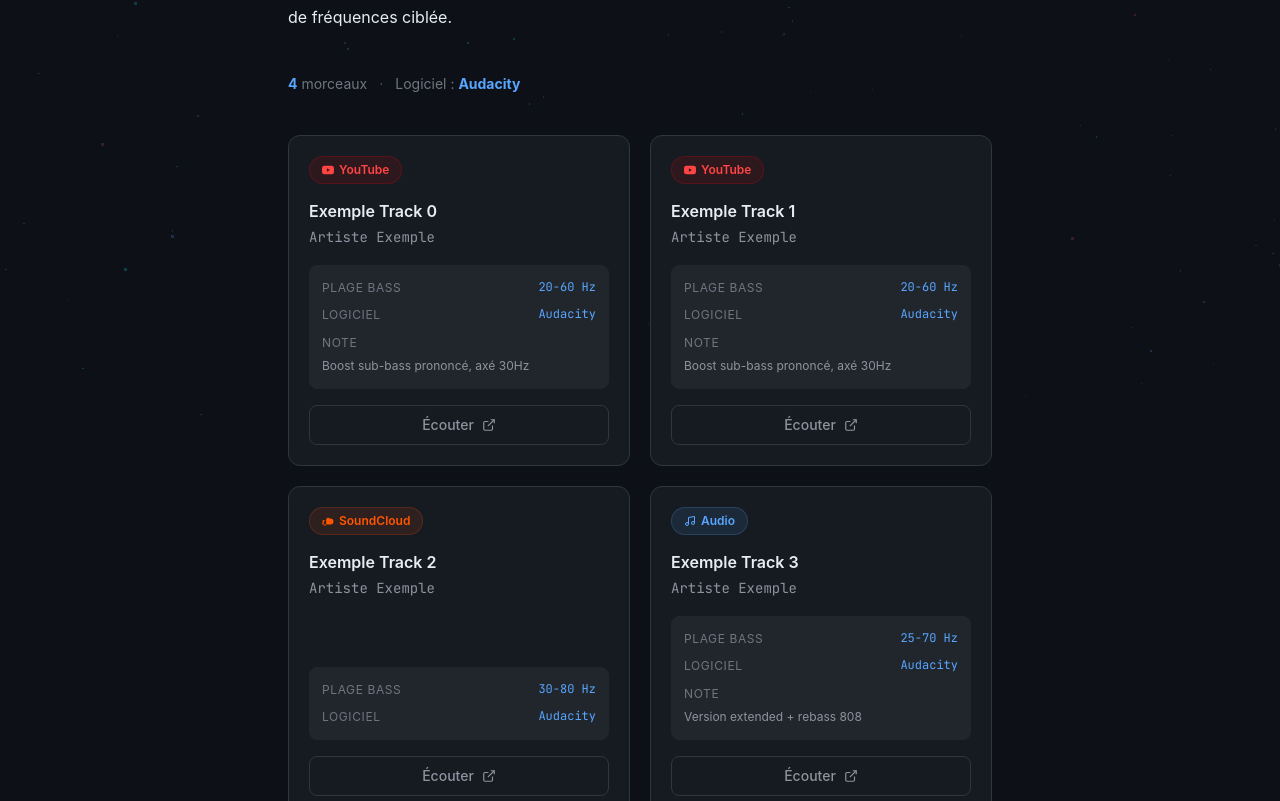
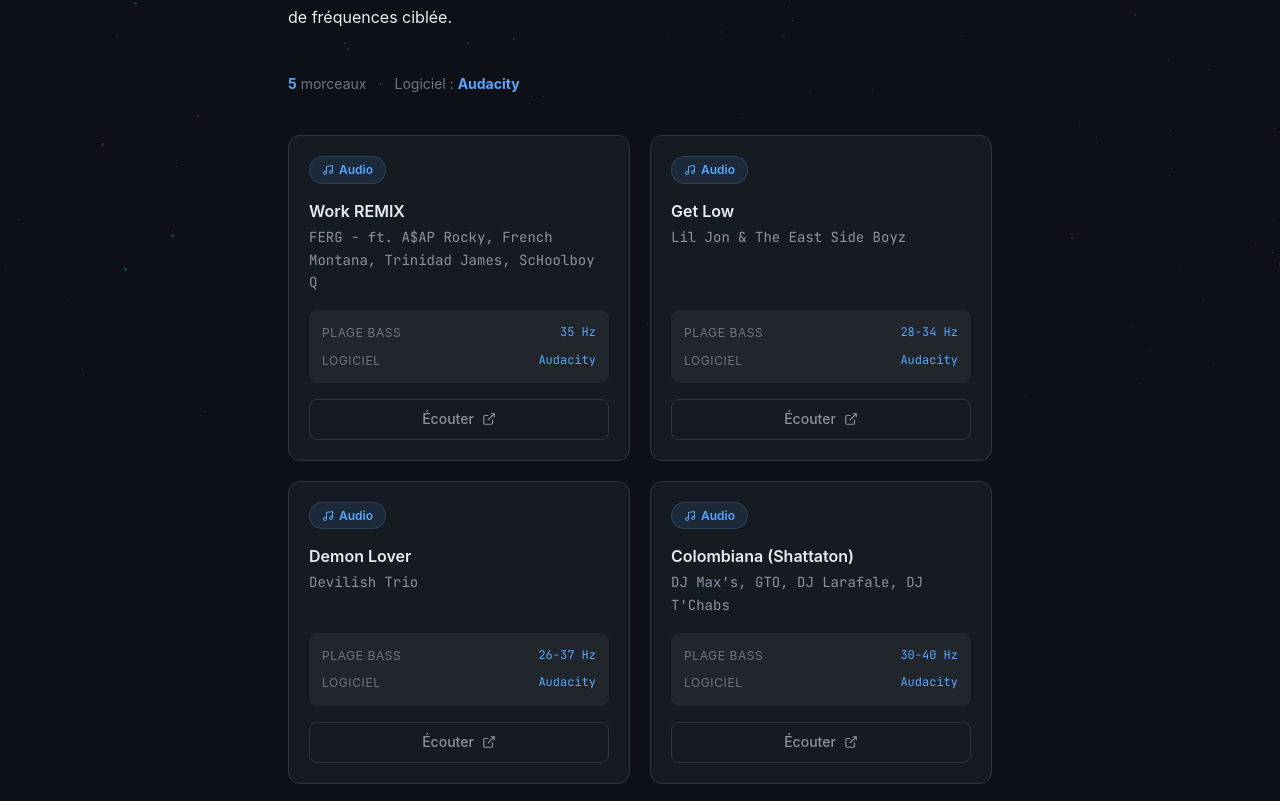
Before and after one commit to rpmn0ise/rpmn0ise.github.io, an Eleventy site: page src/pages/rebass.md in a window 1280 px wide. Shown: the part 379-1180 px from the top of the page. Built offline with nearby package versions, Linux system fonts and the light colour scheme; Eleventy itself is replaced by a stand-in of ours; files that its build step writes are made by us from their sources; what markdown-it-attrs would draw is missing.

Commit message:
feat: add rebass

```diff
--- a/src/pages/rebass.md
+++ b/src/pages/rebass.md
@@ -5,36 +5,40 @@ description: Mes productions de rebass — morceaux retravaillés pour amplifier
 permalink: /rebass/
 
 tracks:
-  - titre: "Exemple Track 0"
-    artiste: "Artiste Exemple"
-    plage: "20-60 Hz"
+  - titre: "Work REMIX"
+    artiste: "FERG - ft. A$AP Rocky, French Montana, Trinidad James, ScHoolboy Q"
+    plage: "35 Hz"
     logiciel: "Audacity"
-    lien: "https://youtube.com/..."
-    plateforme: youtube
-    note: "Boost sub-bass prononcé, axé 30Hz"
+    lien: "https://pillows.su/f/920266cd63d90d43113d70ff79ba86fe"
+    plateforme: PillowCase
 
-  - titre: "Exemple Track 1"
-    artiste: "Artiste Exemple"
-    plage: "20-60 Hz"
+  - titre: "Get Low"
+    artiste: "Lil Jon & The East Side Boyz"
+    plage: "28-34 Hz"
     logiciel: "Audacity"
-    lien: "https://youtube.com/..."
-    plateforme: youtube
-    note: "Boost sub-bass prononcé, axé 30Hz"
+    lien: "https://pillows.su/f/11398e2cf9defb43e91a7192d1d44cb6"
+    plateforme: PillowCase
 
-  - titre: "Exemple Track 2"
-    artiste: "Artiste Exemple"
-    plage: "30-80 Hz"
+  - titre: "Demon Lover"
+    artiste: "Devilish Trio"
+    plage: "26-37 Hz"
     logiciel: "Audacity"
-    lien: "https://soundcloud.com/..."
-    plateforme: soundcloud
+    lien: "https://pillows.su/f/35c405c125975487d4891b74723145d0"
+    plateforme: PillowCase
 
-  - titre: "Exemple Track 3"
-    artiste: "Artiste Exemple"
-    plage: "25-70 Hz"
+  - titre: "Colombiana (Shattaton)"
+    artiste: "DJ Max's, GTO, DJ Larafale, DJ T'Chabs"
+    plage: "30-40 Hz"
     logiciel: "Audacity"
-    lien: "https://drive.google.com/..."
-    plateforme: autre
-    note: "Version extended + rebass 808"
+    lien: "https://pillows.su/f/0f3b17bff7c12b225c14a1bee7e6bb19"
+    plateforme: PillowCase
+
+  - titre: "Colombiana (Shattaton)"
+    artiste: "DJ Max's, GTO, DJ Larafale, DJ T'Chabs"
+    plage: "35-45 Hz"
+    logiciel: "Audacity"
+    lien: "https://pillows.su/f/e67a4acf7494ed33664eecafe242a637"
+    plateforme: PillowCase
 ---
 
 Le rebass consiste à ajouter ou renforcer les fréquences graves d'un morceau original, souvent pour le rendre plus adapté à des systèmes audio orientés basse. Chaque morceau ici est retravaillé à la main avec Audacity — EQ, boost de sub-bass et ajustement de la plage de fréquences ciblée.
```
